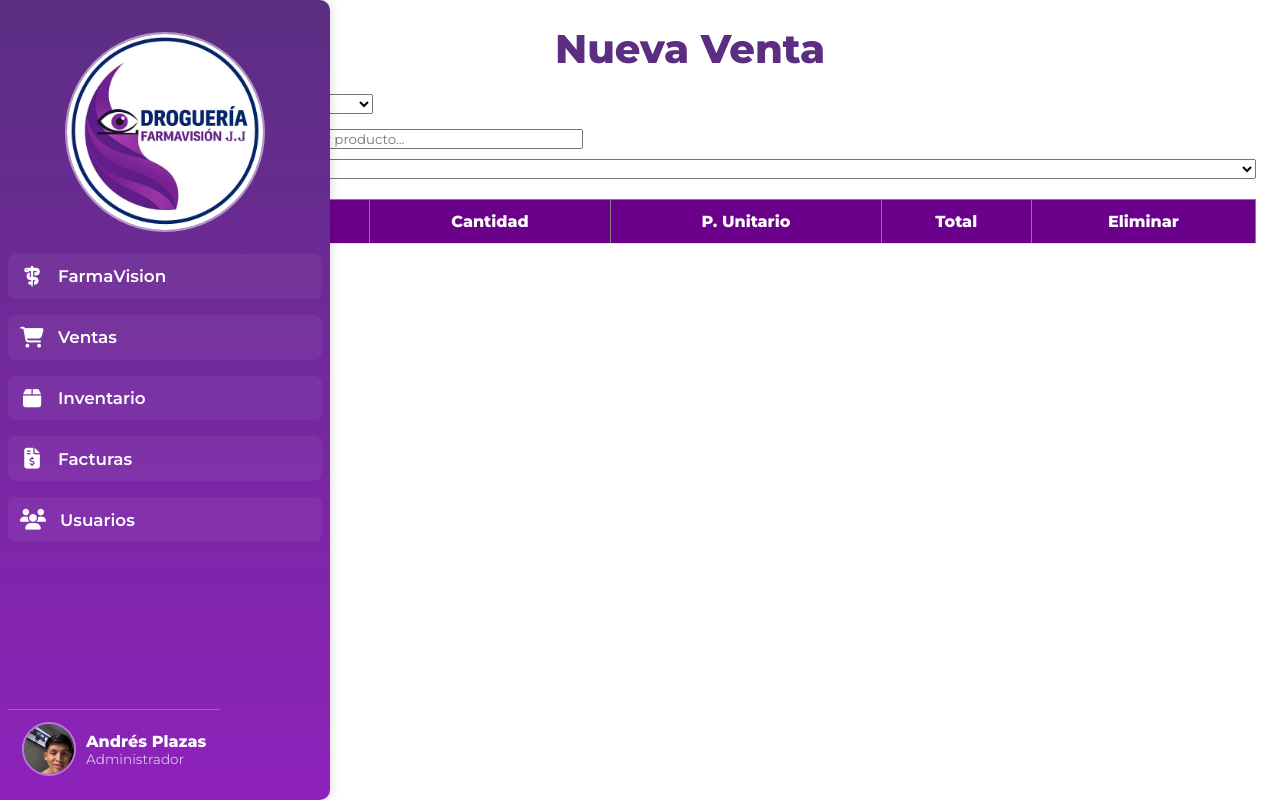
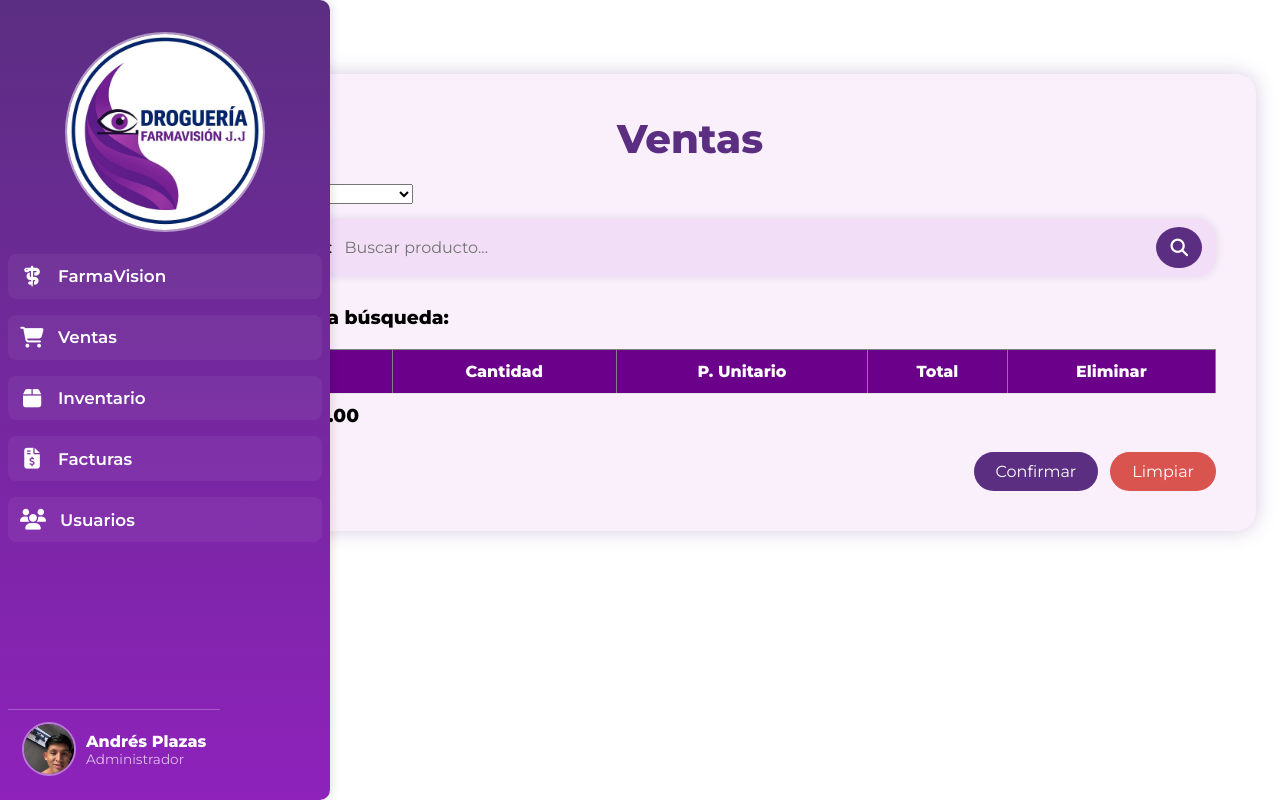
Before and after one commit to AndresPlaz4s/FACTURACION, a Django app: page /ventas/ in a window 1280 px wide. Run offline with Django 4.2, Linux system fonts and the light colour scheme; a user stored in the database is signed in; tables that the repository leaves empty hold one stand-in row (values such as "Sample post"); lists and menus that the app fills with data are empty.

Commit message:
ventas 100% funcional con estilos originales

```diff
--- /dev/null
+++ b/facturacion/static/js/ventas.js
@@ -0,0 +1,148 @@
+let productosSeleccionados = [];
+let listaOriginal = [];
+
+window.onload = function() {
+// Cargar productos desde el select (limpiando texto)
+    const opts = document.querySelectorAll("#selectProducto option");
+    opts.forEach(op => {
+      if (op.value !== "") {
+        listaOriginal.push({
+          id: op.value.trim(),
+          nombre: op.textContent.trim().toLowerCase(),
+          nombreMostrar: op.textContent.trim(),
+          precio: parseFloat(op.dataset.precio),
+          stock: parseInt(op.dataset.stock)
+        });
+      }
+    });
+  };
+
+
+function mostrarResultados(filtrados) {
+    const listaResultados = document.getElementById('lista-resultados');
+    listaResultados.innerHTML = '';
+
+    filtrados.forEach(p => {
+      const li = document.createElement('li');
+      li.innerHTML = `
+        <span class="nombre-producto">${p.nombreMostrar}</span>
+        <span class="precio-producto">$${p.precio}</span>
+        <span class="stock-producto">Stock: ${p.stock}</span>
+        <button class="btn-agregar" onclick="agregarProducto('${p.id}')"><i class="fa-solid fa-plus"></i></button>
+      `;
+      listaResultados.appendChild(li);
+    });
+  }
+
+
+function buscarProducto() {
+    const texto = document.getElementById("buscarProducto").value.toLowerCase();
+    if (texto === '') {
+      document.getElementById('lista-resultados').innerHTML = '';
+      return;
+    }
+    const filtrados = listaOriginal.filter(p => p.nombre.includes(texto));
+
+    if (filtrados.length === 0) {
+      document.getElementById('lista-resultados').innerHTML = '<li>No se encontraron productos que coincidan con "' + texto + '". Verifique el inventario.</li>';
+    } else {
+      mostrarResultados(filtrados);
+    }
+  }
+
+
+  document.getElementById("buscarProducto").addEventListener("keyup", function () {
+    buscarProducto();
+  });
+
+
+  function agregarProducto(id) {
+    const producto = listaOriginal.find(p => p.id === id);
+    if (!producto) return;
+
+    const productoExistente = productosSeleccionados.find(p => p.id === id);
+    if (productoExistente) {
+      if (productoExistente.cantidad < producto.stock) {
+        productoExistente.cantidad++;
+      } else {
+        alert('No hay más stock disponible para este producto');
+      }
+    } else {
+      if (producto.stock > 0) {
+        productosSeleccionados.push({
+          id: producto.id,
+          nombre: producto.nombreMostrar,
+          cantidad: 1,
+          precio: producto.precio
+        });
+      } else {
+        alert('No hay stock disponible para este producto');
+      }
+    }
+
+    actualizarTabla();
+  }
+
+
+  function actualizarTabla() {
+    const tbody = document.getElementById("grupoinputs");
+    tbody.innerHTML = "";
+    let totalVenta = 0;
+
+    productosSeleccionados.forEach((p, i) => {
+      let subtotal = p.cantidad * p.precio;
+      totalVenta += subtotal;
+      tbody.innerHTML += `
+        <tr>
+          <td>${p.nombre}</td>
+          <td><input type="number" min="1" value="${p.cantidad}" onchange="cambiar(${i}, this.value)"></td>
+          <td>$${p.precio.toFixed(2)}</td>
+          <td>$${subtotal.toFixed(2)}</td>
+          <td><button onclick="eliminar(${i})">X</button></td>
+        </tr>
+      `;
+    });
+
+    document.getElementById("totalVenta").textContent = totalVenta.toFixed(2);
+  }
+
+  function cambiar(i, value) {
+    const producto = listaOriginal.find(p => p.id === productosSeleccionados[i].id);
+    if (parseInt(value) > producto.stock) {
+      alert('No hay suficiente stock disponible para este producto');
+      productosSeleccionados[i].cantidad = producto.stock;
+    } else {
+      productosSeleccionados[i].cantidad = parseInt(value);
+    }
+    actualizarTabla();
+  }
+
+  function eliminar(i) {
+    productosSeleccionados.splice(i, 1);
+    actualizarTabla();
+  }
+
+  function eliminarTodos() {
+    productosSeleccionados = [];
+    actualizarTabla();
+    document.getElementById('lista-resultados').innerHTML = '';
+    document.getElementById('buscarProducto').value = '';
+  }
+
+
+  document.getElementById("formVenta").addEventListener("submit", function (e) {
+    if (productosSeleccionados.length === 0) {
+      alert("Debe agregar productos");
+      e.preventDefault();
+      return;
+    }
+
+    const cliente = document.getElementById("cliente").value;
+    if (!cliente) {
+      alert("Debe seleccionar un cliente");
+      e.preventDefault();
+      return;
+    }
+
+    document.getElementById("dataVenta").value = JSON.stringify({ cliente, productos: productosSeleccionados });
+  });
--- a/facturacion/templates/facturacion/ventas.html
+++ b/facturacion/templates/facturacion/ventas.html
@@ -4,8 +4,8 @@
 {% block title %}Nueva Venta{% endblock %}
 
 {% block content %}
-
-<h1>Nueva Venta</h1>
+<div class="caja-ventas">
+  <h1 style="text-align:center;">Ventas</h1>
 
   <!-- CLIENTE -->
   <div>
@@ -19,18 +19,23 @@
   </div>
 
   <!-- BUSCADOR -->
-<div style="margin-top: 15px;">
+  <div style="margin-top: 15px;" class="buscador">
     <label>Agregar productos:</label>
-    <input type="text" id="buscarProducto" placeholder="Buscar producto..." style="width:300px;">
+    <input type="text" id="buscarProducto" placeholder="Buscar producto...">
+    <button type="button" onclick="buscarProducto()"><i class="fa-solid fa-magnifying-glass"></i></button>
   </div>
 
-<!-- SELECT ORIGINAL -->
-<select id="selectProducto" style="width: 100%; margin-top: 10px;">
-    <option value="">Seleccione un producto</option>
+  <!-- 🔎 Resultados -->
+  <div class="lista-resultados">
+    <h3>Resultados de la búsqueda:</h3>
+    <ul id="lista-resultados">
+    </ul>
+  </div>
+
+  <!-- SELECT ORIGINAL (oculto) -->
+  <select id="selectProducto" style="display: none;">
     {% for p in productos %}
-        <option value="{{ p.id }}" data-precio="{{ p.precio }}">
-            {{ p.nombre }}
-        </option>
+      <option value="{{ p.id }}" data-precio="{{ p.precio }}" data-stock="{{ p.stock }}">{{ p.nombre }}</option>
     {% endfor %}
   </select>
 
@@ -50,148 +55,14 @@
 
   <h3 style="margin-top:10px;">Total Venta: $ <span id="totalVenta">0.00</span></h3>
 
-<form id="formVenta" method="POST">
+
+<form id="formVenta" method="POST" class="btn">
     {% csrf_token %}
     <input type="hidden" name="data" id="dataVenta">
-    <button type="submit">Guardar Venta</button>
+    <button type="submit" class="btn-confirmar">Confirmar</button>
+    <button type="button" class="btn-limpiar" onclick="eliminarTodos()">Limpiar</button>
   </form>
-
-
-<script>
-
-let productosSeleccionados = [];
-let listaOriginal = [];
-
-window.onload = function() {
-    // Cargar productos REALES desde el select (limpiando texto)
-    const opts = document.querySelectorAll("#selectProducto option");
-
-    opts.forEach(op => {
-        if (op.value !== "") {
-            listaOriginal.push({
-                id: op.value.trim(),
-                nombre: op.textContent.trim().toLowerCase(), // <-- Normalizado
-                nombreMostrar: op.textContent.trim(),        // <-- Texto bonito
-                precio: parseFloat(op.dataset.precio)
-            });
-        }
-    });
-};
-
-/* =============================
-   BUSCADOR FUNCIONAL REAL
-============================= */
-document.getElementById("buscarProducto").addEventListener("keyup", function () {
-
-    const texto = this.value.toLowerCase();
-    const select = document.getElementById("selectProducto");
-
-    // Reiniciar select
-    select.innerHTML = `<option value="">Seleccione un producto</option>`;
-
-    // Filtro correcto SIN que se vacíe si no hay nada
-    let filtrados = listaOriginal.filter(p =>
-        p.nombre.includes(texto)
-    );
-
-    // Si no coincide ningún producto → mostrar todos
-    if (filtrados.length === 0) filtrados = listaOriginal;
-
-    // Reconstruir select
-    filtrados.forEach(p => {
-        const op = document.createElement("option");
-        op.value = p.id;
-        op.dataset.precio = p.precio;
-        op.textContent = p.nombreMostrar;
-        select.appendChild(op);
-    });
-});
-
-/* =============================
-   SELECCIONAR PRODUCTO
-============================= */
-document.getElementById("selectProducto").addEventListener("change", function () {
-    let id = this.value;
-    if (id === "") return;
-
-    let producto = listaOriginal.find(p => p.id === id);
-    if (!producto) return;
-
-    productosSeleccionados.push({
-        id: producto.id,
-        nombre: producto.nombreMostrar,
-        cantidad: 1,
-        precio: producto.precio
-    });
-
-    actualizarTabla();
-    this.value = "";
-    document.getElementById("buscarProducto").value = "";
-});
-
-/* =============================
-   TABLA
-============================= */
-function actualizarTabla() {
-    const tbody = document.getElementById("grupoinputs");
-    tbody.innerHTML = "";
-
-    let totalVenta = 0;
-
-    productosSeleccionados.forEach((p, i) => {
-        let subtotal = p.cantidad * p.precio;
-        totalVenta += subtotal;
-
-        tbody.innerHTML += `
-            <tr>
-                <td>${p.nombre}</td>
-                <td><input type="number" min="1" value="${p.cantidad}" onchange="cambiar(${i}, this.value)"></td>
-                <td>$${p.precio.toFixed(2)}</td>
-                <td>$${subtotal.toFixed(2)}</td>
-                <td><button onclick="eliminar(${i})">X</button></td>
-            </tr>
-        `;
-    });
-
-    document.getElementById("totalVenta").textContent = totalVenta.toFixed(2);
-}
-
-function cambiar(i, value) {
-    productosSeleccionados[i].cantidad = parseInt(value);
-    actualizarTabla();
-}
-
-function eliminar(i) {
-    productosSeleccionados.splice(i, 1);
-    actualizarTabla();
-}
-
-/* =============================
-   ENVIAR
-============================= */
-document.getElementById("formVenta").addEventListener("submit", function (e) {
-
-    if (productosSeleccionados.length === 0) {
-        alert("Debe agregar productos");
-        e.preventDefault();
-        return;
-    }
-
-    const cliente = document.getElementById("cliente").value;
-    if (!cliente) {
-        alert("Debe seleccionar un cliente");
-        e.preventDefault();
-        return;
-    }
-
-    document.getElementById("dataVenta").value = JSON.stringify({
-        cliente,
-        productos: productosSeleccionados
-    });
-});
-
-</script>
-
-
+</div>
+<script src="{% static 'js/ventas.js' %}"></script>
 
 {% endblock %}
```
Also changed, not shown: facturacion/migrations/0001_initial.py (deleted), facturacion/migrations/0002_alter_producto_tipo.py (deleted), facturacion/migrations/0003_add_user_onetoone.py (deleted), facturacion/migrations/0004_remove_usuario_n_documento.py (deleted), facturacion/migrations/0005_alter_usuario_rol.py (deleted), facturacion/migrations/0006_alter_usuario_nombre.py (deleted), facturacion/migrations/__init__.py (deleted). Lines whose indentation alone changed are shown as unchanged.
